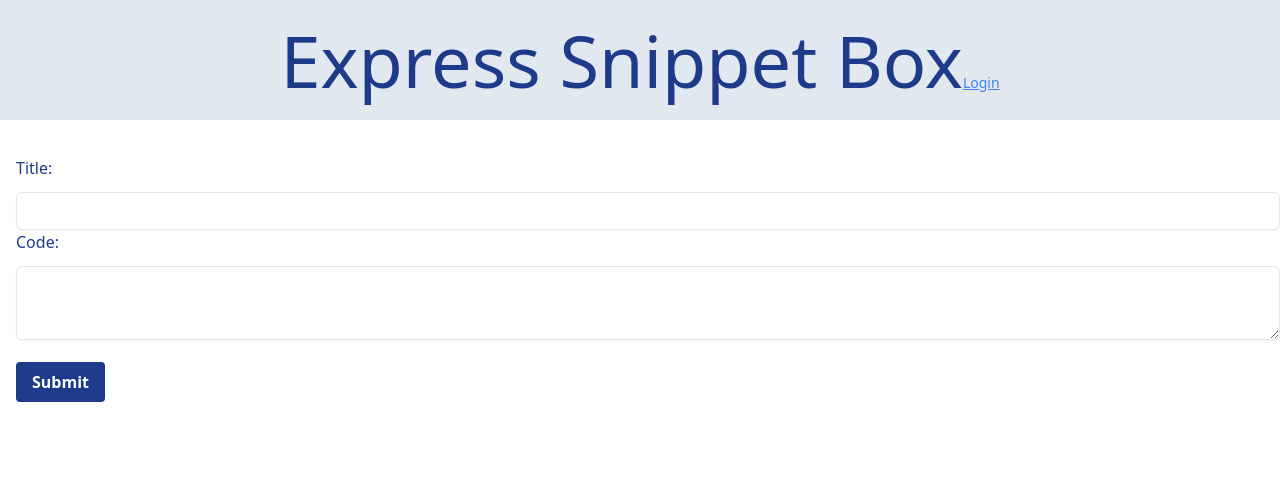
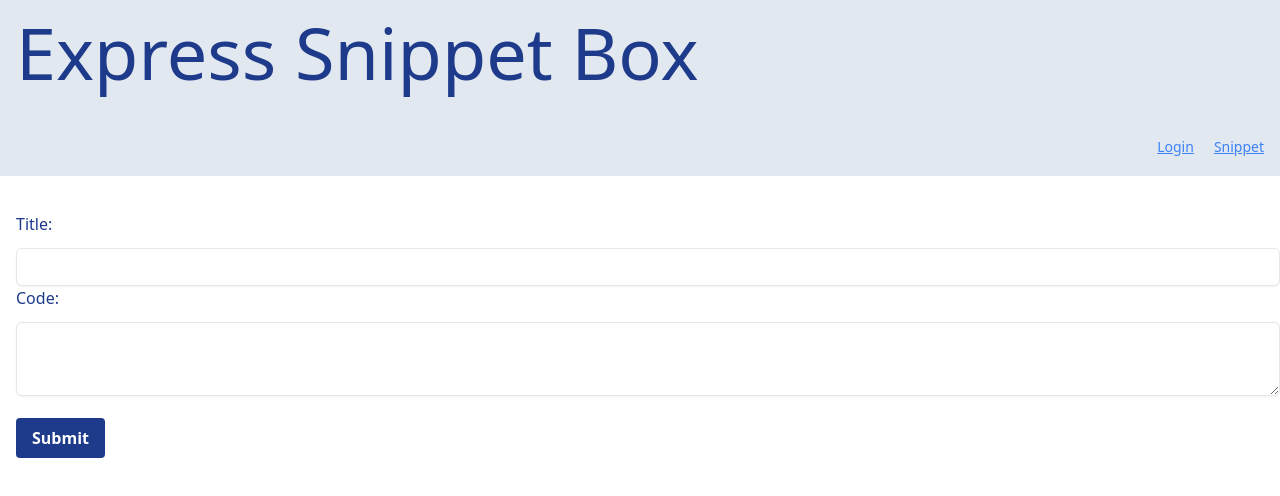
Before and after one commit to ChrisForti/api-ui, a React (Vite) app: page / in a window 1280 px wide. Shown: the top 496 px of the page. Built offline with nearby package versions, Linux system fonts and the light colour scheme.

Commit message:
Added a link back to snippett form in header, and did some styling changes.

```diff
--- a/src/App.tsx
+++ b/src/App.tsx
@@ -6,7 +6,6 @@ import { LoginForm } from "./components/LoginForm";
 function App() {
   return (
     <Router>
-      {" "}
       <div className="text-black">
         <Header />
         <div>
--- a/src/components/Header.tsx
+++ b/src/components/Header.tsx
@@ -2,12 +2,17 @@ import { Link } from "react-router-dom";
 
 export function Header() {
   return (
-    <div className="bg-slate-200 p-6">
-      <header className="text-center text-7xl text-blue-900">
+    <div className="bg-slate-200 p-4">
+      <header className="text-left text-7xl text-blue-900">
         Express Snippet Box
-        <Link to="/login" className="text-sm text-blue-500 underline">
-          Login
-        </Link>
+        <div className="text-right">
+          <Link to="/login" className="pl-5 text-sm text-blue-500 underline">
+            Login
+          </Link>
+          <Link to="/" className="pl-5 text-sm text-blue-500 underline">
+            Snippet
+          </Link>
+        </div>
       </header>
     </div>
   );
```
